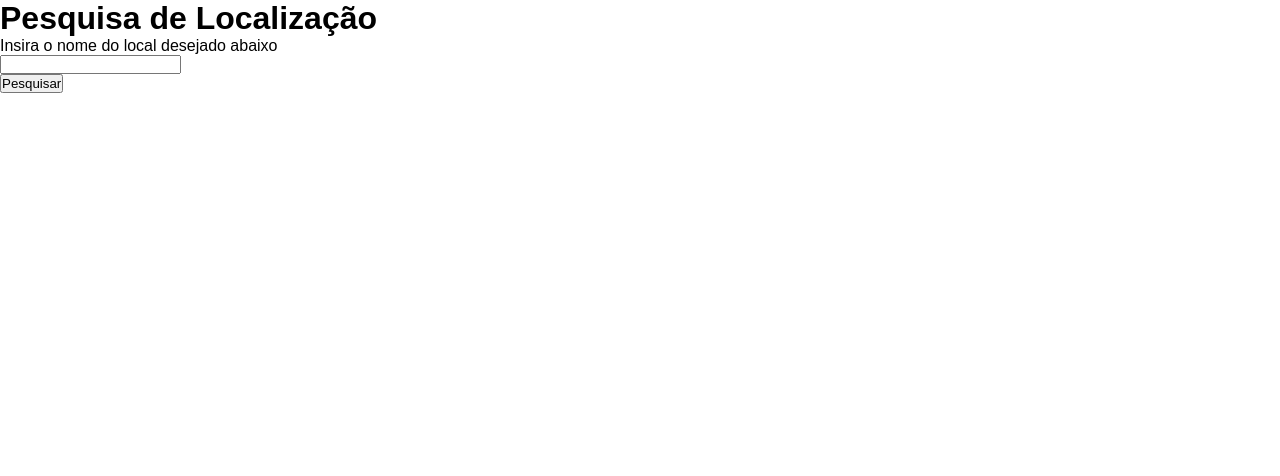
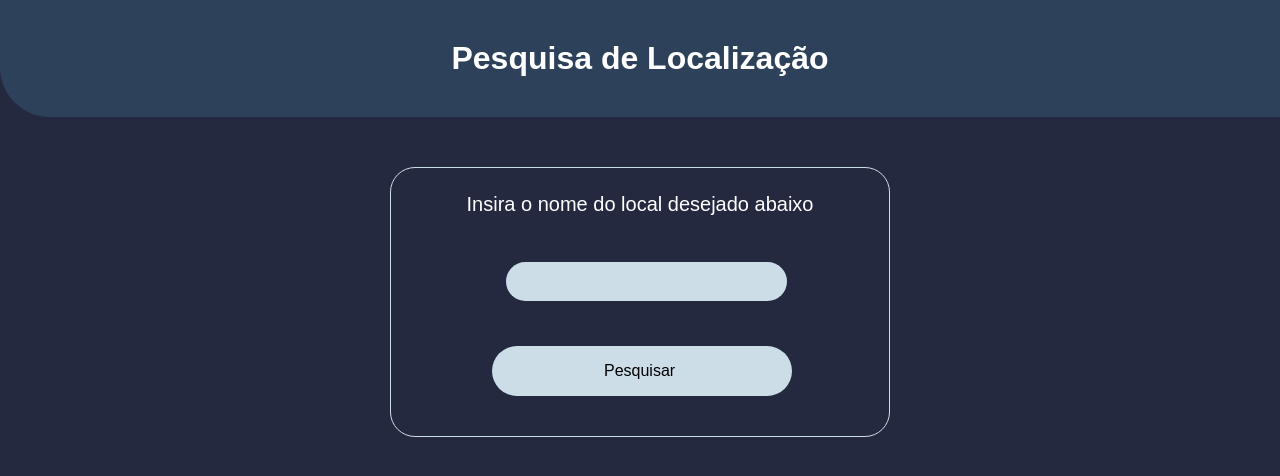
Before and after one commit to brunoperillo/sprint-4-pb-aws-univesp, a plain HTML site: page src/index.html in a window 1280 px wide. Drawn offline with Linux system fonts and the light colour scheme.

Commit message:
style: Finalizando estilização de componentes no css

```diff
--- a/src/css/style.css
+++ b/src/css/style.css
@@ -5,3 +5,78 @@
     box-sizing: border-box;
     font-family: Arial, Helvetica, sans-serif;
 }
+
+/* GERAL */
+body {
+    background-color: #242940;
+    color: #FFF;
+}
+
+#main-title {
+    padding: 40px 0;
+    text-align: center;
+    background-color: #2D425A;
+    border-bottom-left-radius: 50px;
+}
+
+/* MAIN CONTAINER */
+#main-container {
+    width: 500px;
+    margin: 50px auto;
+    border: 1px solid #CDDDE8;
+    padding: 25px;
+    border-radius: 25px;
+}
+
+#sub-title {
+    text-align: center;
+    margin-bottom: 25px;
+    font-size: 20px;
+}
+
+/* INPUT CONTAINER */
+#input-container {
+    display: flex;
+    align-items: center;
+    margin: 40px 90px;
+    width: 300px;
+    height: 50px;
+}
+
+.search-inpt {
+    border-radius: 25px;
+    background-color: #CDDDE8;
+    border: 2px solid transparent;
+    text-align: left;
+    padding: 10px 50px 10px 50px;
+    color: #000;
+}
+
+
+/* BUTTON CONTAINER */
+#btn-container button {
+    display: flex;
+    align-items: center;
+    margin: 15px 76px;
+    width: 300px;
+    height: 50px;
+    border-radius: 25px;
+    background-color: #CDDDE8;
+    border: 2px solid transparent;
+    text-align: left;
+    padding-left: 5px;
+    color: #000;
+    cursor: pointer;
+    transition: .5s;
+}
+
+#btn-hover:hover {
+    background-color: #E78230;
+    color: #FFF;
+}
+
+.btn-text {
+    flex: 1 1 0;
+    margin-left: 105px;
+    font-size: 16px;
+}
```
